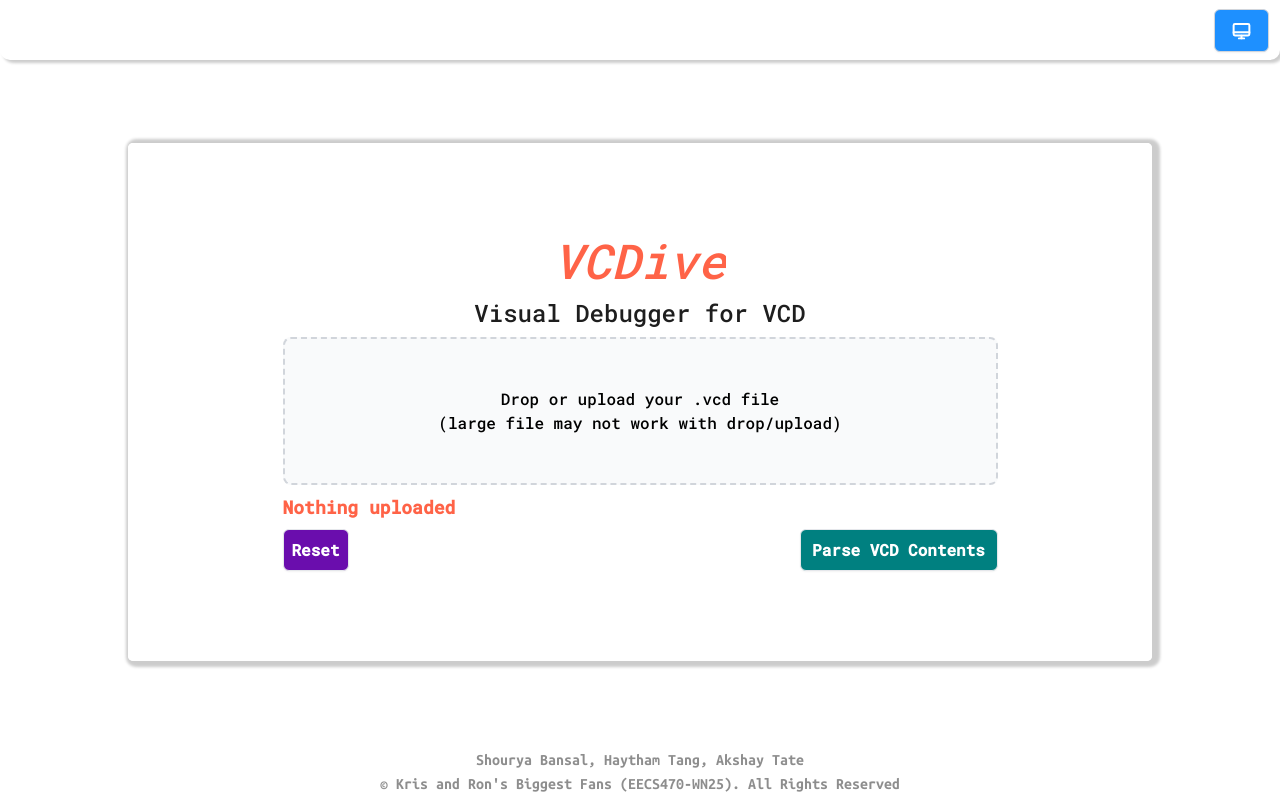
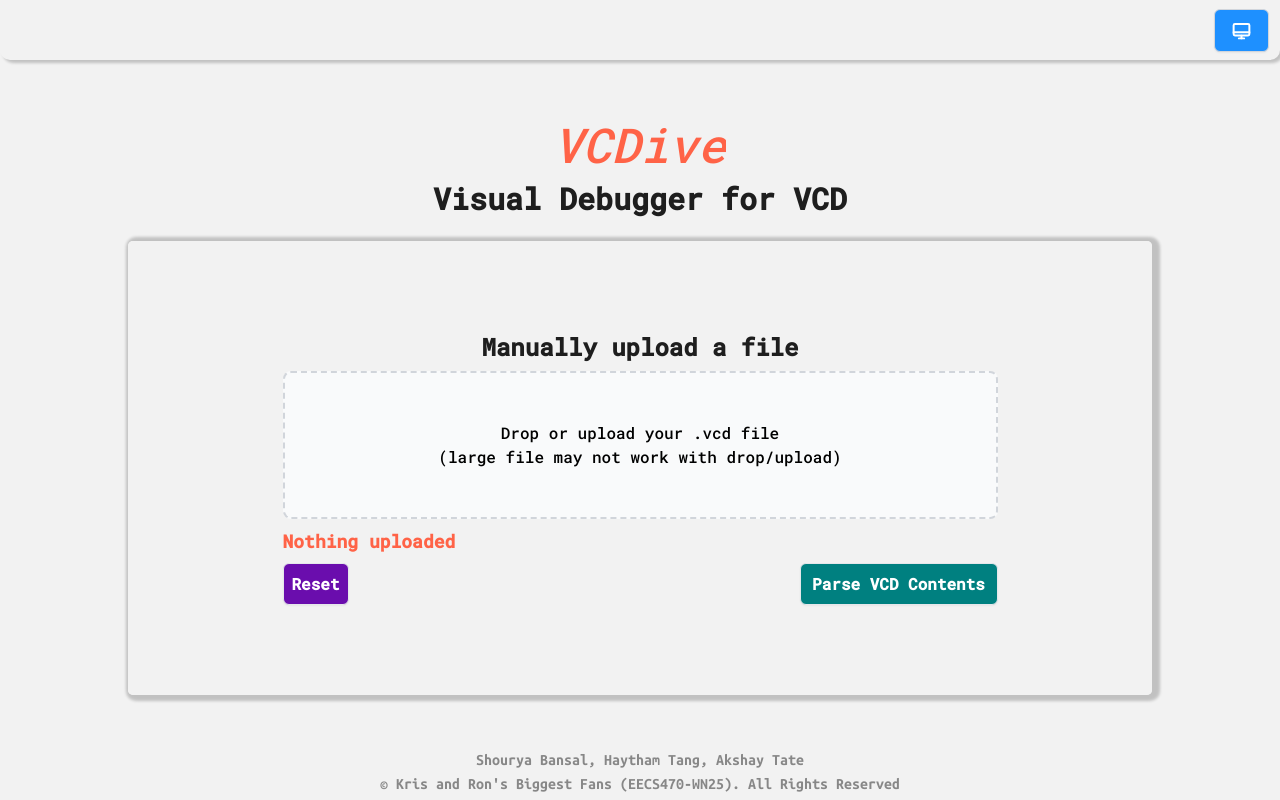
Before and after one commit to haytham918/vcdive, a Next.js app: page / in a window 1280 px wide. Built offline with nearby package versions, Linux system fonts and the light colour scheme.

Commit message:
Add /backend/caen/ and adjsut main page layout

```diff
--- a/src/app/globals.css
+++ b/src/app/globals.css
@@ -4,7 +4,7 @@
 
 /* Light Theme */
 :root {
-  --background: #ffffff; /* White */
+  --background: hsl(0, 0%, 95%); /* very light gray */
   --foreground: #1e1e1e; /* Dark Gray */
   --color-primary: #008080; /* Teal */
   --color-primary-hover: #006666; /* Darker Teal */
--- a/src/app/home.css
+++ b/src/app/home.css
@@ -4,6 +4,14 @@
   justify-content: center;
   align-items: center;
   height: 100%;
+}
+
+.title{
+  display: flex;
+  flex-direction: column;
+  align-items: center;
+  justify-content: center;
+  margin-bottom: 1.5rem;
 }
 
 .home-container {
--- a/src/app/page.tsx
+++ b/src/app/page.tsx
@@ -20,11 +20,13 @@ const Home = () => {
     </header>
     <main>
     <div className="home">
-      <div className="home-container">
+        <div className="title">
         <h1 className="binary-flip" data-text="VCDive">
           000000
         </h1>
-        <h3 className="text-2xl">Visual Debugger for VCD</h3>
+        <h3 className="text-3xl font-bold">Visual Debugger for VCD</h3>
+        </div>
+      <div className="home-container">
         <FileUpload />
       </div>
     </div>
--- a/src/components/FileUpload.tsx
+++ b/src/components/FileUpload.tsx
@@ -82,6 +82,7 @@ const FileUpload = () => {
 
   return (
     <div className="w-[85%] p-2 gap-y-2 flex-col flex">
+      <h2 className="text-2xl text-center font-bold">Manually upload a file</h2>
       <div
         {...getRootProps()}
         className={`border-2 border-dashed p-12 rounded-lg text-center text-black cursor-pointer bg-dropzone-bg border-dropzone-bd transition-colors ${
--- a/src/components/ParseButton.tsx
+++ b/src/components/ParseButton.tsx
@@ -44,12 +44,12 @@ const ParseButton: React.FC<{
     } catch (error: any) {
       console.error("Failed: ", error.message);
     } finally {
-      setLoadingFalse();
+     setLoadingFalse();
     }
   };
 
   return (
-    <button className="ml-auto btn btn-primary" onClick={handleButtonClick}>
+    <button className="ml-auto btn btn-primary" onClick={handleButtonClick} disabled={is_loading}>
       {!is_loading ? (
         <p className="w-[180px]">Parse VCD Contents</p>
       ) : (
```
Also changed, not shown: 1 other file (tests, documents, lock files or other folders).
